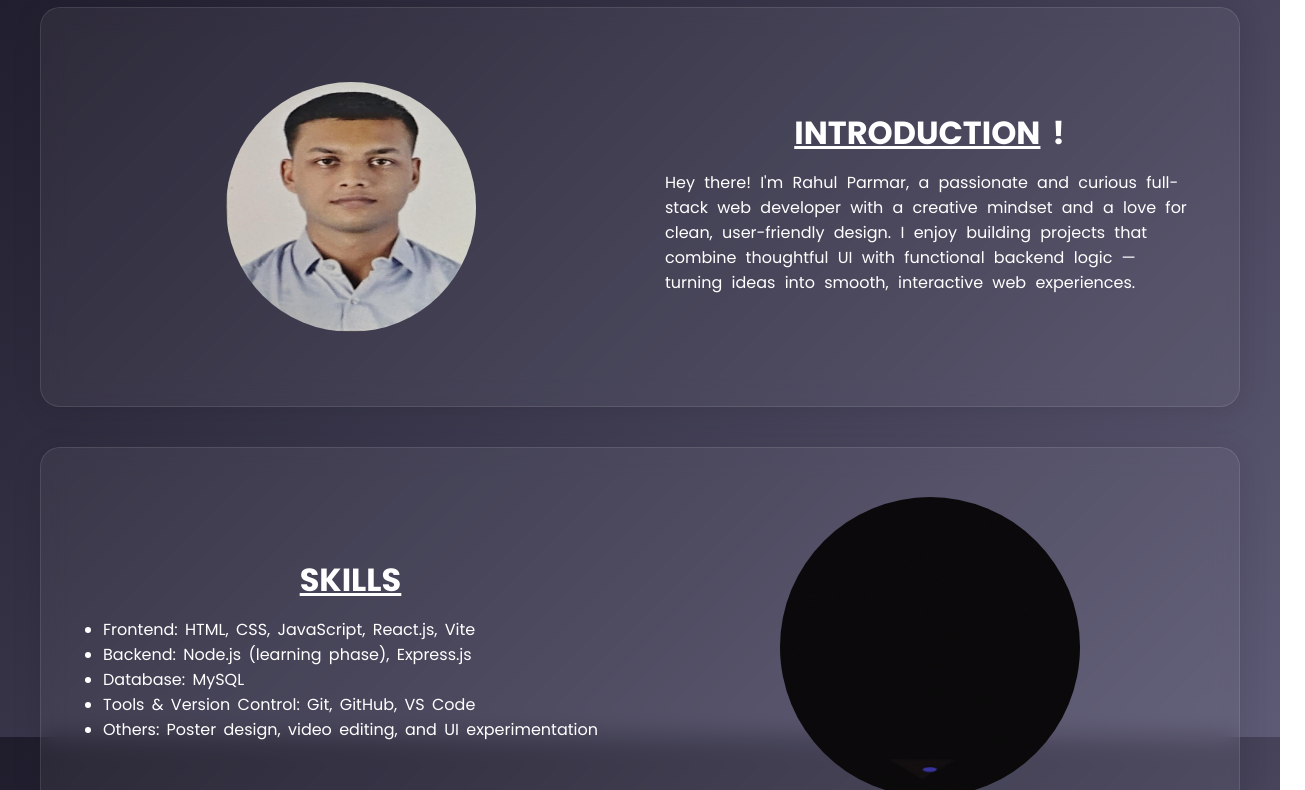
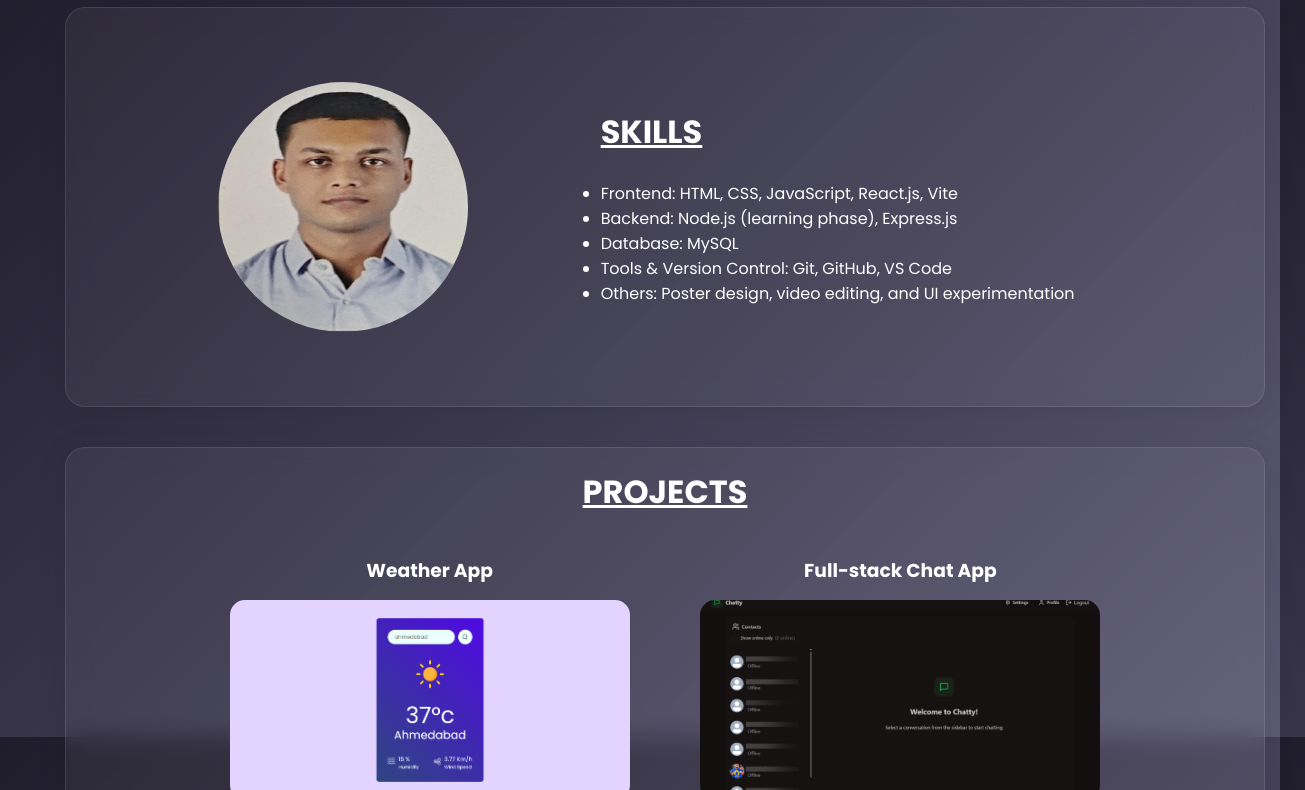
Before and after one commit to rahulp-fx/portfolio, a plain HTML site: page index.html in a window 1280 px wide. Shown: the part 63-853 px from the top of the page, 1305 px wide, since content can reach past the window. Drawn offline with Linux system fonts and the light colour scheme.

Commit message:
changes made in home page

```diff
--- a/index.html
+++ b/index.html
@@ -29,22 +29,10 @@
 
         <div class="intro glass-bg">
 
-            <div class="profile"><img src="assets/photograph.jpg" alt="Profile" id="profile">
+            <div class="profile"><img src="assets/photograph.jpg" alt="Profile">
             </div>
 
-            <div class="welcome">
-                <h1><u>INTRODUCTION</u> !</h1>
-                <br>
-                <p>Hey there! I'm Rahul Parmar, a passionate and curious full-stack web developer with a creative
-                    mindset and a love for clean, user-friendly design. I enjoy building projects that combine
-                    thoughtful UI with functional backend logic — turning ideas into smooth, interactive web
-                    experiences.</p>
-            </div>
-
-        </div>
-
-        <div class="skills glass-bg">
-            <div class="text">
+            <div class="skills">
                 <h1><u>SKILLS</u></h1>
                 <br>
                 <ul>
@@ -56,9 +44,13 @@
                 </ul>
 
             </div>
-            <div class="clip">
-                <img src="assets/womancoding.gif" alt="GIF">
-            </div>
+
+
+
+        </div>
+
+
+
 
         </div>
 
--- a/style.css
+++ b/style.css
@@ -148,7 +148,15 @@ main {
   align-items: center;
   padding-top: 50px;
   padding-bottom: 50px;
+  margin: 0 25px;
 }
+
+/* .container {
+    width: 100%;
+    display: flex;
+    justify-content: center;
+    align-items: center;
+} */
 
 .intro {
   width: 100%;
@@ -163,7 +171,7 @@ main {
 
 .profile {
   /* border: solid 1px red; */
-  width: 50%;
+  width: 80%;
   height: 100%;
   display: flex;
   justify-content: center;
@@ -171,14 +179,14 @@ main {
   object-fit: cover;
 }
 
-#profile {
+.profile img{
   /* border: solid 1px red; */
   border-radius: 50%;
   width: 250px;
   height: 250px;
 }
 
-.welcome {
+/* .welcome {
   width: 50%;
   height: 100%;
   padding: 25px;
@@ -188,19 +196,21 @@ main {
   flex-direction: column;
   justify-content: center;
   align-items: center;
-  /* text-align: center; */
-}
+
+} */
 
 .skills {
   width: 100%;
   height: 400px;
   display: flex;
+  flex-direction: column;
   justify-content: center;
-  align-items: center;
+  /* align-items: center; */
+  text-align: left;
   /* border: solid 1px orangered; */
 }
 
-.text {
+/* .text {
   display: flex;
   flex-direction: column;
   justify-content: center;
@@ -208,10 +218,9 @@ main {
   word-spacing: 3px;
   width: 50%;
   height: 100%;
-  /* padding-left: 40px; */
   padding-top: 15px;
   line-height: 25px;
-}
+} */
 
 .clip {
   /* border: solid 1px green; */
```
